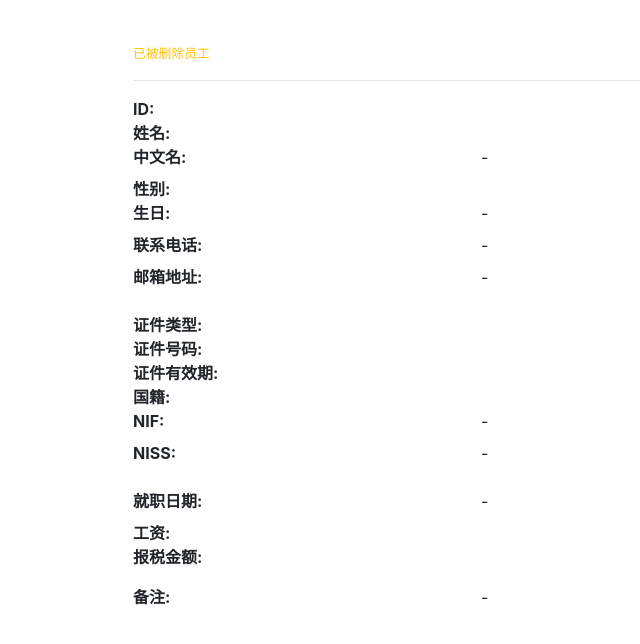
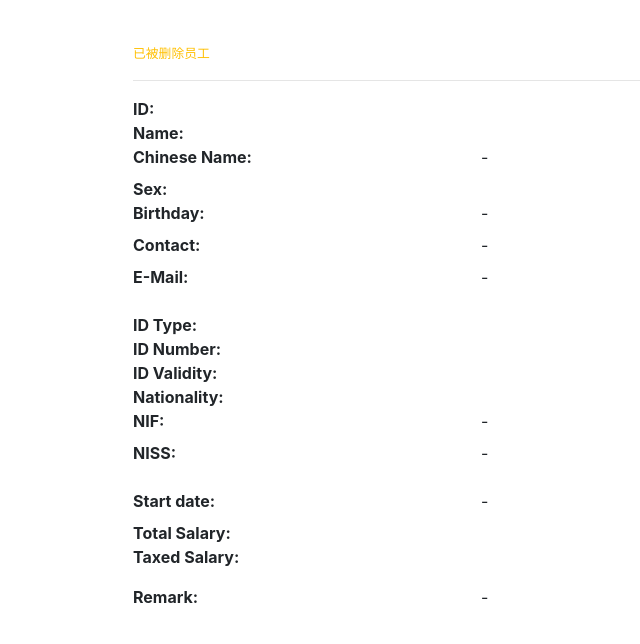
Before and after one commit to fossabot/CityWok-Manager, a Flask app: template citywok_ms/templates/employee/detail.html in a window 1280 px wide. Shown: the part 56-700 px from the top of the page, without its empty margins (0-640 px from the left). Run offline with Flask 2, Linux system fonts and the light colour scheme; the template is opened without the code that fills it, so the values that code supplies are empty; some libraries are stand-ins or nearby versions.

Commit message:
Fix showing Chinese in employee/detail

```diff
--- a/citywok_ms/templates/employee/detail.html
+++ b/citywok_ms/templates/employee/detail.html
@@ -16,27 +16,27 @@
     <dl class="row">
         <dt class="col-lg-4">ID:</dt>
         <dd class="col-lg-8">{{ employee.id }}</dd>
-        <dt class="col-lg-4">姓名:</dt>
+        <dt class="col-lg-4">Name:</dt>
         <dd class="col-lg-8">{{ employee.full_name }}</dd>
-        <dt class="col-lg-4">中文名:</dt>
+        <dt class="col-lg-4">Chinese Name:</dt>
         <dd class="col-lg-8">{{ employee.zh_name or '-'}}</dd>
-        <dt class="col-lg-4">性别:</dt>
+        <dt class="col-lg-4">Sex:</dt>
         <dd class="col-lg-8">{{ employee.sex }}</dd>
-        <dt class="col-lg-4">生日:</dt>
+        <dt class="col-lg-4">Birthday:</dt>
         <dd class="col-lg-8">{{ employee.birthday or '-'}}</dd>
-        <dt class="col-lg-4">联系电话:</dt>
+        <dt class="col-lg-4">Contact:</dt>
         <dd class="col-lg-8">{{ employee.contact or '-'}}</dd>
-        <dt class="col-lg-4">邮箱地址:</dt>
+        <dt class="col-lg-4">E-Mail:</dt>
         <dd class="col-lg-8">{{ employee.email or '-'}}</dd>
     </dl>
     <dl class="row">
-        <dt class="col-lg-4">证件类型:</dt>
+        <dt class="col-lg-4">ID Type:</dt>
         <dd class="col-lg-8">{{ employee.id_type }}</dd>
-        <dt class="col-lg-4">证件号码:</dt>
+        <dt class="col-lg-4">ID Number:</dt>
         <dd class="col-lg-8">{{ employee.id_number }}</dd>
-        <dt class="col-lg-4">证件有效期:</dt>
+        <dt class="col-lg-4">ID Validity:</dt>
         <dd class="col-lg-8">{{ employee.id_validity }}</dd>
-        <dt class="col-lg-4">国籍:</dt>
+        <dt class="col-lg-4">Nationality:</dt>
         <dd class="col-lg-8">{{ employee.nationality }}</dd>
         <dt class="col-lg-4">NIF:</dt>
         <dd class="col-lg-8">{{ employee.nif or '-'}}</dd>
@@ -44,15 +44,15 @@
         <dd class="col-lg-8">{{ employee.niss or '-'}}</dd>
     </dl>
     <dl class="row">
-        <dt class="col-lg-4">就职日期:</dt>
+        <dt class="col-lg-4">Start date:</dt>
         <dd class="col-lg-8">{{ employee.start_date or '-'}}</dd>
-        <dt class="col-lg-4">工资:</dt>
+        <dt class="col-lg-4">Total Salary:</dt>
         <dd class="col-lg-8">{{ employee.total_salary }}</dd>
-        <dt class="col-lg-4">报税金额:</dt>
+        <dt class="col-lg-4">Taxed Salary:</dt>
         <dd class="col-lg-8">{{ employee.taxed_salary }}</dd>
     </dl>
     <dl class="row">
-        <dt class="col-lg-4">备注:</dt>
+        <dt class="col-lg-4">Remark:</dt>
         <dd class="col-lg-8">{{ employee.remark or '-'}}</dd>
     </dl>
 </div>
```
